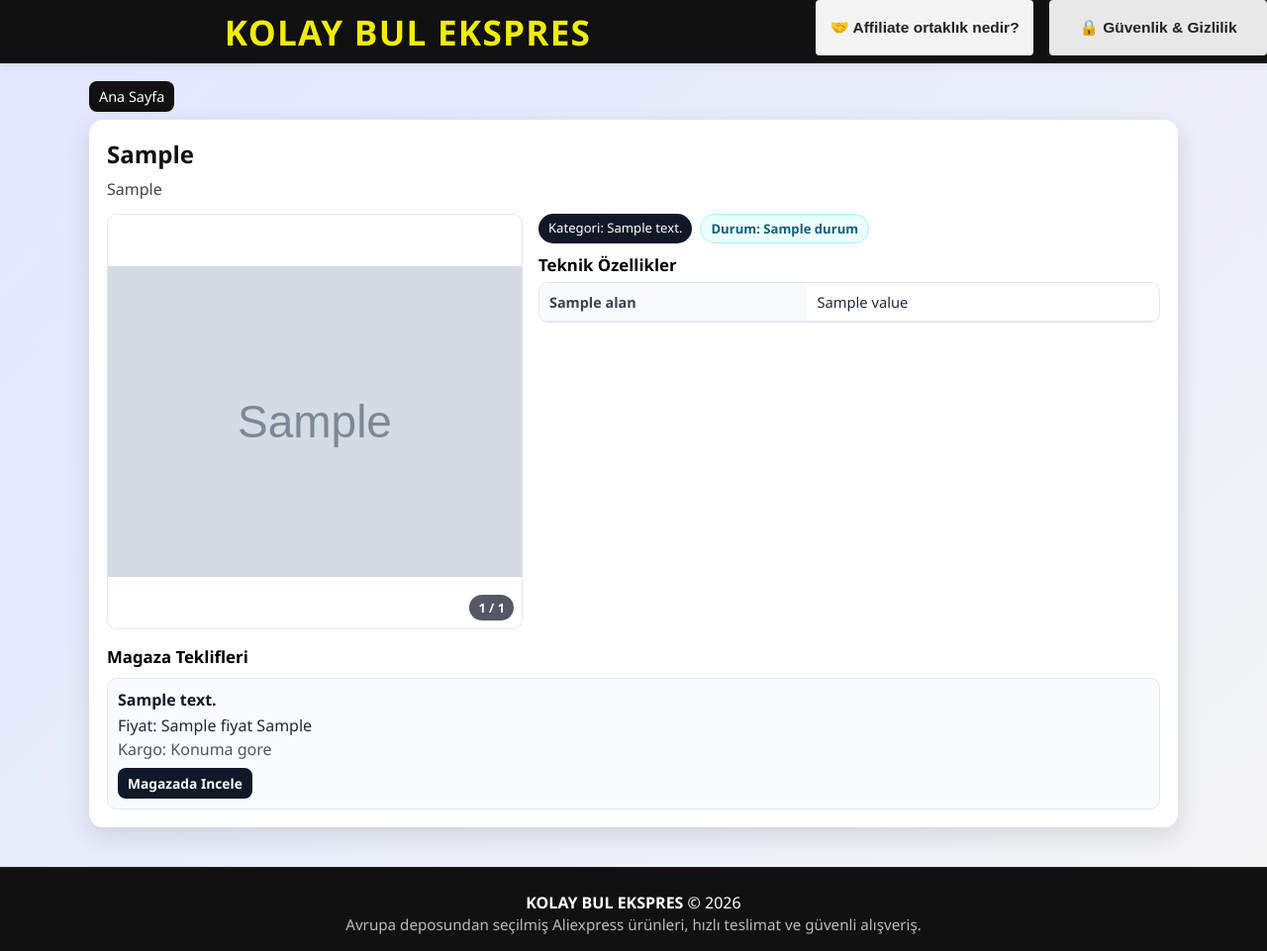
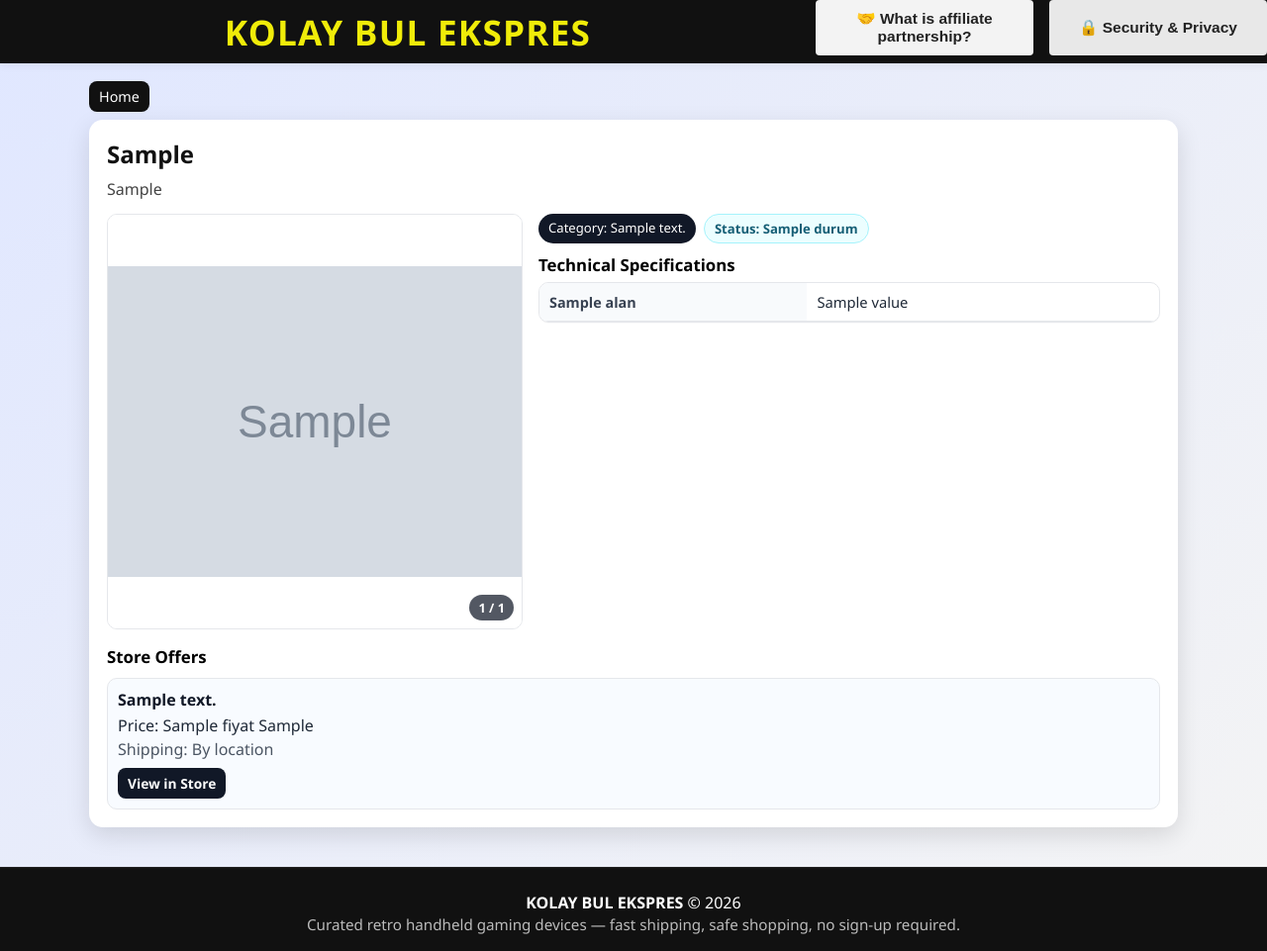
Before and after one commit to simyaci1980/alibaba, a Django app: template urunler/templates/urunler/urun_detay.html in a window 1280 px wide. Shown: the whole page at 99% size. Run offline with Django 5.2, Linux system fonts and the light colour scheme; the template is opened without the code that fills it: most values are stand-ins (such as "Sample title", 1, 10 or a date in 2020); grey boxes marked "Sample" are stand-in pictures.

Commit message:
feat: translate site UI to English for US market

```diff
--- a/urun_karsilastirma/settings.py
+++ b/urun_karsilastirma/settings.py
@@ -139,7 +139,7 @@ AUTH_PASSWORD_VALIDATORS = [
 # https://docs.djangoproject.com/en/6.0/topics/i18n/
 
 
-LANGUAGE_CODE = 'tr-tr'
+LANGUAGE_CODE = 'en-us'
 TIME_ZONE = 'Europe/Istanbul'
 
 USE_I18N = True
--- a/urunler/templates/urunler/base.html
+++ b/urunler/templates/urunler/base.html
@@ -1,15 +1,15 @@
 {% load static %}
 <!DOCTYPE html>
-<html lang="tr">
+<html lang="en">
 <head>
     <meta charset="UTF-8">
     <meta name="viewport" content="width=device-width, initial-scale=1.0">
     <title>{% block title %}KOLAY BUL EKSPRES{% endblock %}</title>
-    <meta name="description" content="{% block meta_description %}Kolay Bul Ekspres ile güvenli, hızlı ve güvenli alışveriş! Kişisel bilgi istemeden, seçilmiş Aliexpress ürünlerini Avrupa deposundan hızlı teslimat avantajıyla sunuyoruz.{% endblock %}">
+    <meta name="description" content="{% block meta_description %}Kolay Bul Ekspres — Curated retro handheld consoles and gaming devices. Fast shipping, safe shopping, no personal info required.{% endblock %}">
     {% if canonical_url %}<link rel="canonical" href="{{ canonical_url }}">{% endif %}
     <meta property="og:type" content="{% firstof og_type 'website' %}">
     <meta property="og:title" content="{% firstof og_title meta_title 'KOLAY BUL EKSPRES' %}">
-    <meta property="og:description" content="{% firstof og_description meta_description 'Kolay Bul Ekspres ile secilmis urunleri inceleyin.' %}">
+    <meta property="og:description" content="{% firstof og_description meta_description 'Explore curated products on Kolay Bul Ekspres.' %}">
     {% if og_url %}
     <meta property="og:url" content="{{ og_url }}">
     {% elif canonical_url %}
@@ -18,7 +18,7 @@
     {% if og_image %}<meta property="og:image" content="{{ og_image }}">{% endif %}
     <meta name="twitter:card" content="summary_large_image">
     <meta name="twitter:title" content="{% firstof og_title meta_title 'KOLAY BUL EKSPRES' %}">
-    <meta name="twitter:description" content="{% firstof og_description meta_description 'Kolay Bul Ekspres ile secilmis urunleri inceleyin.' %}">
+    <meta name="twitter:description" content="{% firstof og_description meta_description 'Explore curated products on Kolay Bul Ekspres.' %}">
     {% if og_image %}<meta name="twitter:image" content="{{ og_image }}">{% endif %}
 
     <!-- Organization Schema (Site-wide) -->
@@ -257,27 +257,27 @@
         <span class="navbar-center-text" style="flex: 1;">KOLAY BUL EKSPRES</span>
         <button class="navbar-hamburger" id="navbarHamburger" aria-label="Menüyü Aç/Kapat">&#9776;</button>
         <div class="navbar-content" id="navbarMenu">
-            <button class="navbar-btn navbar-btn-blue" id="btnAvrupaDeposu" style="display:none;">🚚 Aliexpress'in Avrupa deposu olduğunu biliyor muydunuz?</button>
+            <button class="navbar-btn navbar-btn-blue" id="btnAvrupaDeposu" style="display:none;">🚚 Did you know AliExpress has European warehouses?</button>
             <div id="avrupaDeposuInfo" class="info-popup" style="display:none; color:#fff; background:#1e90ff; border-radius:6px; margin:8px 0 0 0; padding:18px 22px; font-size:0.98em; text-align:justify;">
-                Aliexpress'te bazı ürünler Avrupa'daki depolardan gönderilmektedir. Bu sayede ürünler çok daha hızlı ve gümrük sorunu olmadan elinize ulaşır.<br><br>
-                <b>Biz tam burada devreye giriyoruz:</b> Avrupa deposundan gelen ürünleri sizin için listeliyoruz. Böylece hızlı ve güvenli alışveriş yapabilirsiniz!
+                Some AliExpress products are shipped directly from European warehouses — faster delivery with no customs issues.<br><br>
+                <b>That's where we come in:</b> We list products available from European warehouses so you can shop quickly and safely!
             </div>
-            <button class="navbar-btn navbar-btn-yellow" id="btnKomisyon">🤝 Affiliate ortaklık nedir?</button>
+            <button class="navbar-btn navbar-btn-yellow" id="btnKomisyon">🤝 What is affiliate partnership?</button>
             <div id="komisyonInfo" class="info-popup" style="display:none; color:#222; background:#f0ec09; border-radius:6px; margin:8px 0 0 0; padding:18px 22px; font-size:0.98em; text-align:justify;">
-                Affiliate (ortaklık) sistemi, bir web sitesinin yönlendirdiği satışlardan komisyon alması esasına dayanır.<br><br>
-                Siz sitemizden bir ürüne tıkladığınızda, sizi güvenli mağazaya yönlendiriyoruz. Eğer alışveriş yaparsanız, güvenli mağaza bize küçük bir komisyon ödüyor.<br><br>
-                <b>Sizin ödediğiniz fiyat değişmez</b>, ekstra ücret ödemezsiniz. Hatta bazen mobil uygulamada daha uygun fiyatlar görebilirsiniz.<br><br>
-                Bu sistem sayesinde hem siz güvenli alışveriş yaparsınız hem de biz sitemizi sürdürebiliriz.
+                The affiliate system means a website earns a commission on sales it refers.<br><br>
+                When you click a product on our site, we redirect you to the trusted store. If you make a purchase, the store pays us a small commission.<br><br>
+                <b>You pay exactly the same price</b> — no extra charges. Sometimes you may even find lower prices in the mobile app.<br><br>
+                This system lets you shop safely while helping us keep the site running.
             </div>
-            <button class="navbar-btn" id="btnGuvenlik">🔒 Güvenlik & Gizlilik</button>
+            <button class="navbar-btn" id="btnGuvenlik">🔒 Security & Privacy</button>
             <div id="guvenlikInfo" class="info-popup" style="display:none; color:#fff; background:#16a34a; border-radius:6px; margin:8px 0 0 0; padding:18px 22px; font-size:0.98em; text-align:justify; max-height:180px; overflow-y:auto;">
-                <b>Gizliliğiniz ve güvenliğiniz bizim için çok önemli!</b><br><br>
-                Sitemizde <b>hiçbir şekilde üyelik, telefon, ad, soyad, e-posta veya kişisel bilgi</b> talep edilmez.<br>
-                Alışverişinizi doğrudan <b>dünyaca ünlü güvenli mağaza</b> üzerinden yaparsınız.<br><br>
-                Bizim yaptığımız sadece, seçtiğiniz ürünü <b>affiliate (ortaklık) linki</b> ile sizi güvenli mağazaya yönlendirmektir.<br>
-                Tüm ödeme, teslimat ve müşteri hizmetleri işlemleri güvenli mağazanın kendi güvenli altyapısı üzerinden gerçekleşir.<br><br>
-                <b>Kısacası:</b> Sitemiz üzerinden hiçbir kişisel veri paylaşmaz, doğrudan güvenli mağazanın güvenli ortamında alışverişinizi tamamlarsınız.<br>
-                <span style="color:#d1fae5; font-size:0.98em;">Gönül rahatlığıyla alışveriş yapabilirsiniz!</span>
+                <b>Your privacy and security matter to us!</b><br><br>
+                We <b>never ask for</b> membership, phone number, name, email, or any personal information.<br>
+                You shop directly on the <b>world's trusted stores</b>.<br><br>
+                All we do is redirect you to the store via an <b>affiliate link</b>.<br>
+                All payments, delivery, and customer service are handled entirely by the store's own secure infrastructure.<br><br>
+                <b>In short:</b> No personal data is shared through our site. You complete your purchase safely on the store's platform.<br>
+                <span style="color:#d1fae5; font-size:0.98em;">Shop with complete peace of mind!</span>
             </div>
         </div>
         <div class="navbar-overlay" id="navbarOverlay"></div>
@@ -369,7 +369,7 @@
         <div style="max-width:900px; margin:0 auto;">
             <strong>KOLAY BUL EKSPRES</strong> &copy; 2026
             <br>
-            <span style="font-size:0.95em; color:#bbb;">Avrupa deposundan seçilmiş Aliexpress ürünleri, hızlı teslimat ve güvenli alışveriş.</span>
+            <span style="font-size:0.95em; color:#bbb;">Curated retro handheld gaming devices — fast shipping, safe shopping, no sign-up required.</span>
         </div>
     </footer>
 
--- a/urunler/templates/urunler/urun_detay.html
+++ b/urunler/templates/urunler/urun_detay.html
@@ -248,7 +248,7 @@
 {% block content %}
 <div style="max-width: 1100px; margin: 24px auto; padding: 0 16px;">
     <nav style="margin-bottom: 14px; font-size: 0.9em;">
-        <a href="{% url 'anasayfa' %}" style="color:#fff; text-decoration:none; background:#111; padding:6px 10px; border-radius:8px;">Ana Sayfa</a>
+        <a href="{% url 'anasayfa' %}" style="color:#fff; text-decoration:none; background:#111; padding:6px 10px; border-radius:8px;">Home</a>
     </nav>
 
     <article style="background:#fff; border-radius:14px; padding:18px; box-shadow:0 8px 25px rgba(0,0,0,0.12);">
@@ -293,16 +293,16 @@
                 {% if urun.kategori or urun.durum %}
                 <div style="display:flex; flex-wrap:wrap; gap:8px; margin-bottom:10px;">
                     {% if urun.kategori %}
-                    <div style="display:inline-block; background:#111827; color:#fff; border-radius:999px; padding:5px 10px; font-size:0.82em;">Kategori: {{ urun.kategori.isim }}</div>
+                    <div style="display:inline-block; background:#111827; color:#fff; border-radius:999px; padding:5px 10px; font-size:0.82em;">Category: {{ urun.kategori.isim }}</div>
                     {% endif %}
                     {% if urun.durum %}
-                    <div style="display:inline-block; background:#ecfeff; color:#155e75; border:1px solid #a5f3fc; border-radius:999px; padding:5px 10px; font-size:0.82em; font-weight:600;">Durum: {{ urun.durum }}</div>
+                    <div style="display:inline-block; background:#ecfeff; color:#155e75; border:1px solid #a5f3fc; border-radius:999px; padding:5px 10px; font-size:0.82em; font-weight:600;">Status: {{ urun.durum }}</div>
                     {% endif %}
                 </div>
                 {% endif %}
 
                 {% if detaylar_schema %}
-                <h2 style="font-size:1.05em; margin:8px 0 6px;">Teknik Özellikler</h2>
+                <h2 style="font-size:1.05em; margin:8px 0 6px;">Technical Specifications</h2>
                 <div style="border:1px solid #e5e7eb; border-radius:10px; overflow:hidden; margin-bottom:14px; background:#fff; box-shadow:0 1px 0 rgba(15,23,42,0.02);">
                     <table class="detay-table" style="width:100%; border-collapse:collapse;">
                         <tbody>
@@ -321,7 +321,7 @@
                     </table>
                 </div>
                 {% elif urun.detaylar %}
-                <h2 style="font-size:1.05em; margin:8px 0;">Teknik Özellikler</h2>
+                <h2 style="font-size:1.05em; margin:8px 0;">Technical Specifications</h2>
                 <div style="border:1px solid #e5e7eb; border-radius:10px; overflow:hidden; margin-bottom:14px;">
                     <table class="detay-table" style="width:100%; border-collapse:collapse;">
                         <tbody>
@@ -341,7 +341,7 @@
 
         {% if show_notes_section %}
         <section style="margin-top:14px;">
-            <h2 style="font-size:1.1em; margin:0 0 8px 0; color:#0f172a;">Açıklama ve Notlar</h2>
+            <h2 style="font-size:1.1em; margin:0 0 8px 0; color:#0f172a;">Description &amp; Notes</h2>
 
             {% if ozellikler_satirlari %}
             <div class="detay-kart">
@@ -366,11 +366,11 @@
 
             {% if show_description_card %}
             <div class="detay-kart" style="background:linear-gradient(180deg,#f8fafc 0%,#f1f5f9 100%);">
-                <h3>Ürün Açıklaması</h3>
+                <h3>Product Description</h3>
                 <div class="detay-aciklama">{{ gosterilecek_aciklama }}</div>
                 {% if aciklama_orijinal_goster %}
                 <details style="margin-top:10px;">
-                    <summary class="detay-orijinal-toggle">Orijinal metni göster/gizle</summary>
+                    <summary class="detay-orijinal-toggle">Show/hide original text</summary>
                     <div class="detay-aciklama">{{ urun.aciklama }}</div>
                 </details>
                 {% endif %}
@@ -380,7 +380,7 @@
         {% endif %}
 
         <section style="margin-top:16px;">
-            <h2 style="font-size:1.05em; margin-bottom:10px;">Magaza Teklifleri</h2>
+            <h2 style="font-size:1.05em; margin-bottom:10px;">Store Offers</h2>
             <div style="display:grid; grid-template-columns: repeat(auto-fit, minmax(220px, 1fr)); gap:10px;">
                 {% for fiyat in fiyatlar %}
                 {% if fiyat.magaza.isim == 'eBay' %}
@@ -389,20 +389,20 @@
                 <div style="border:1px solid #e5e7eb; border-radius:10px; padding:10px; background:#f8fbff;">
                 {% endif %}
                     <div style="font-weight:700; color:#111827;">{{ fiyat.magaza.isim }}</div>
-                    <div style="margin-top:4px; color:#1f2937;">Fiyat: {{ fiyat.fiyat }} {{ fiyat.para_birimi }}</div>
+                    <div style="margin-top:4px; color:#1f2937;">Price: {{ fiyat.fiyat }} {{ fiyat.para_birimi }}</div>
                     <div style="margin-top:2px; color:#4b5563;">
                         {% if fiyat.ucretsiz_kargo %}
-                        Ucretsiz kargo
+                        Free shipping
                         {% elif fiyat.gonderim_ucreti > 0 %}
-                        Kargo: {{ fiyat.gonderim_ucreti }} {{ fiyat.para_birimi }}
+                        Shipping: {{ fiyat.gonderim_ucreti }} {{ fiyat.para_birimi }}
                         {% else %}
-                        Kargo: Konuma gore
+                        Shipping: By location
                         {% endif %}
                     </div>
-                    <a href="{% url 'fiyat_affiliate_redirect' fiyat.id %}" target="_blank" rel="noopener sponsored nofollow" style="display:inline-block; margin-top:8px; text-decoration:none; background:#111827; color:#fff; border-radius:8px; padding:6px 10px; font-weight:700; font-size:0.86em;">Magazada Incele</a>
+                    <a href="{% url 'fiyat_affiliate_redirect' fiyat.id %}" target="_blank" rel="noopener sponsored nofollow" style="display:inline-block; margin-top:8px; text-decoration:none; background:#111827; color:#fff; border-radius:8px; padding:6px 10px; font-weight:700; font-size:0.86em;">View in Store</a>
                 </div>
                 {% empty %}
-                <div style="color:#374151;">Bu urun icin fiyat bilgisi bulunamadi.</div>
+                <div style="color:#374151;">No pricing information found for this product.</div>
                 {% endfor %}
             </div>
         </section>
--- a/urunler/views.py
+++ b/urunler/views.py
@@ -35,7 +35,7 @@ def _build_organization_schema() -> dict:
 		'name': 'Kolay Bul Ekspres',
 		'url': base_url or 'https://www.kolaybulexpres.com',
 		'logo': logo_url,
-		'description': 'Retro el konsolu ve oyun cihazlarında güvenli, hızlı ve uygun fiyatlı alışveriş.',
+		'description': 'Curated retro handheld consoles and gaming devices. Fast shipping, safe shopping, no sign-up required.',,
 		'sameAs': [
 			'https://www.facebook.com/kolaybulexpres',
 			'https://www.instagram.com/kolaybulexpres',
```
Also changed, not shown: urunler/templates/urunler/anasayfa.html (+26 -26 lines).
